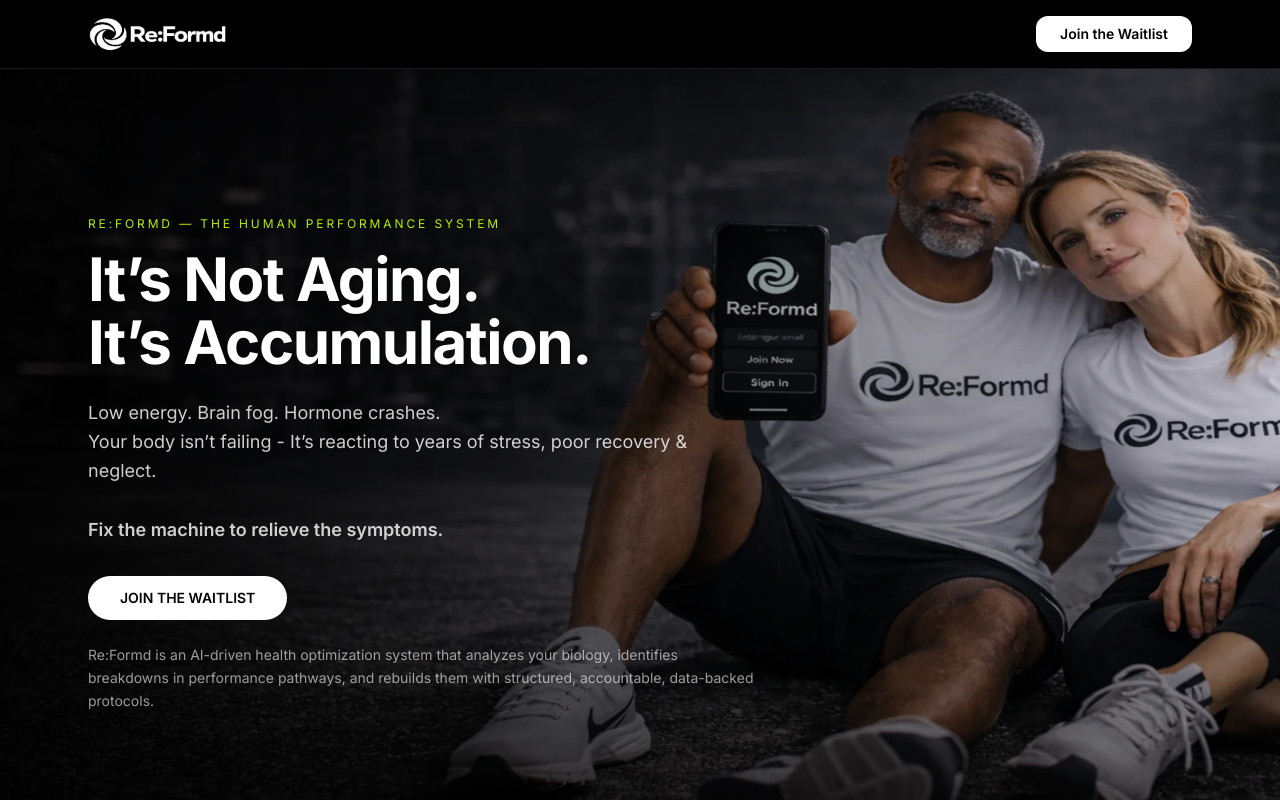
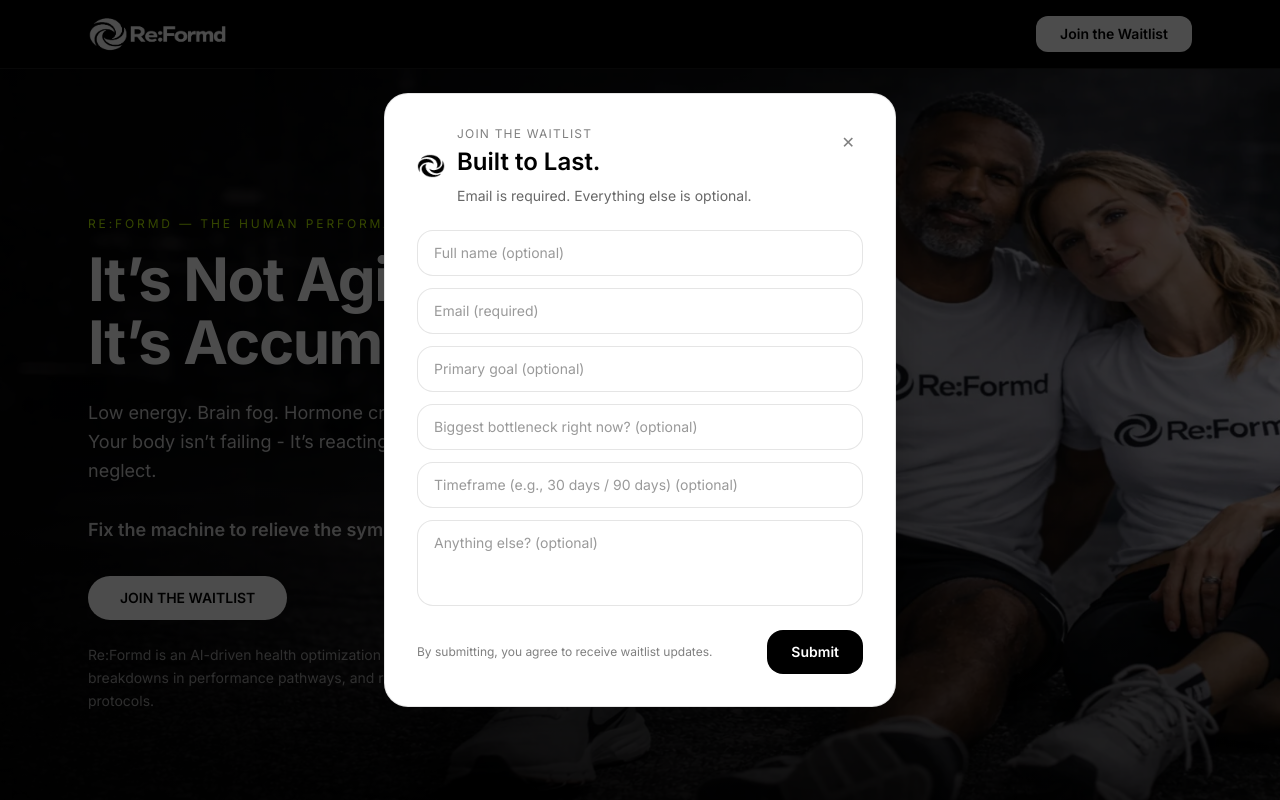
Before and after one commit to bwadz/reformd-web, a Next.js app: page / in a window 1280 px wide. Both pictures are taken after a click on the button "JOIN THE WAITLIST". Shown: the top 800 px of the page. Built offline with nearby package versions, Linux system fonts and the light colour scheme.

Commit message:
Merge homepage + waitlist modal and validation

```diff
--- a/src/app/page.tsx
+++ b/src/app/page.tsx
@@ -4,16 +4,129 @@
 import Link from "next/link";
 import Image from "next/image";
 
+type ToastType = "success" | "error" | "accent";
+
 export default function HomePage() {
-  const [toast, setToast] = useState<string | null>(null);
-
   const year = useMemo(() => new Date().getFullYear(), []);
 
+  const [toast, setToast] = useState<{ msg: string; type: ToastType } | null>(
+    null,
+  );
+  const [waitlistOpen, setWaitlistOpen] = useState(false);
+  const [submitting, setSubmitting] = useState(false);
+
+  const [form, setForm] = useState({
+    full_name: "",
+    email: "",
+    goal: "",
+    biggest_issue: "",
+    timeframe: "",
+    notes: "",
+    // Honeypot (bots will fill; humans won't see)
+    website: "",
+  });
+
+  function showToast(msg: string, type: ToastType = "success", ms = 3000) {
+    setToast({ msg, type });
+    window.setTimeout(() => setToast(null), ms);
+  }
+
   function onJoinWaitlist() {
-    // Placeholder for future DB-backed form (we'll wire this up next)
-    setToast("Waitlist form coming next — wiring to DB.");
-    setTimeout(() => setToast(null), 2500);
+    setWaitlistOpen(true);
   }
+
+  function closeWaitlist() {
+    setWaitlistOpen(false);
+  }
+
+  async function submitWaitlist() {
+    const email = form.email.trim().toLowerCase();
+    const emailRegex = /^[^\s@]+@[^\s@]+\.[^\s@]{2,}$/;
+
+    if (!emailRegex.test(email)) {
+      showToast("Enter a valid email address.", "accent", 2500);
+      return;
+    }
+
+    // Honeypot check (quietly succeed so bots think it worked)
+    if (form.website.trim().length > 0) {
+      closeWaitlist();
+      showToast("You’re in. Welcome to Re:Formd.", "success", 3000);
+      setForm({
+        full_name: "",
+        email: "",
+        goal: "",
+        biggest_issue: "",
+        timeframe: "",
+        notes: "",
+        website: "",
+      });
+      return;
+    }
+
+    setSubmitting(true);
+    try {
+      const res = await fetch("/api/waitlist", {
+        method: "POST",
+        headers: { "Content-Type": "application/json" },
+        body: JSON.stringify({
+          full_name: form.full_name || null,
+          email,
+          goal: form.goal || null,
+          biggest_issue: form.biggest_issue || null,
+          timeframe: form.timeframe || null,
+          notes: form.notes || null,
+          website: form.website || "", // honeypot
+        }),
+      });
+
+      const data: unknown = await res.json().catch(() => ({}));
+      if (!res.ok) {
+        const errMsg =
+          typeof data === "object" && data !== null && "error" in data
+            ? String((data as { error?: unknown }).error || "Failed to submit.")
+            : "Failed to submit.";
+        throw new Error(errMsg);
+      }
+
+      closeWaitlist();
+      setForm({
+        full_name: "",
+        email: "",
+        goal: "",
+        biggest_issue: "",
+        timeframe: "",
+        notes: "",
+        website: "",
+      });
+
+      const already =
+        typeof data === "object" && data !== null && "already" in data
+          ? Boolean((data as { already?: unknown }).already)
+          : false;
+
+      showToast(
+        already
+          ? "You’re already on the list."
+          : "You’re in. Welcome to Re:Formd.",
+        "success",
+        3000,
+      );
+    } catch (e) {
+      const msg =
+        e instanceof Error ? e.message : "Something broke. Try again.";
+      showToast(msg, "error", 3200);
+    } finally {
+      setSubmitting(false);
+    }
+  }
+
+  const toastClass =
+    toast?.type === "accent"
+      ? "border-emerald-400/35 bg-emerald-500/15 text-emerald-200"
+      : toast?.type === "error"
+        ? "border-red-400/35 bg-red-500/15 text-red-200"
+        : "border-white/15 bg-black/90 text-white/85";
 
   return (
     <div className="min-h-screen bg-black text-white overflow-x-hidden">
@@ -31,12 +144,12 @@
               />
             </Link>
 
-            <Link
-              href="#waitlist"
+            <button
+              onClick={onJoinWaitlist}
               className="rounded-xl bg-white px-4 sm:px-6 py-2 text-sm font-semibold text-black transition hover:opacity-90"
             >
               Join the Waitlist
-            </Link>
+            </button>
           </div>
         </header>
 
@@ -107,8 +220,10 @@
           </div>
 
           {toast && (
-            <div className="fixed bottom-6 left-1/2 z-50 -translate-x-1/2 rounded-full border border-white/15 bg-black/90 px-4 py-2 text-sm text-white/80">
-              {toast}
+            <div
+              className={`fixed bottom-6 left-1/2 z-50 -translate-x-1/2 rounded-full border px-4 py-2 text-sm ${toastClass}`}
+            >
+              {toast.msg}
             </div>
           )}
         </section>
@@ -721,12 +836,12 @@
             </h2>
 
             <div className="mt-12">
-              <Link
-                href="#waitlist"
+              <button
+                onClick={onJoinWaitlist}
                 className="w-full sm:w-auto inline-flex items-center justify-center rounded-2xl bg-white px-12 py-4 text-base font-semibold text-black transition hover:opacity-90"
               >
                 Join the Waitlist
-              </Link>
+              </button>
             </div>
 
             <p className="mt-12 text-xs tracking-wide text-white/40">
@@ -736,6 +851,138 @@
         </section>
 
         {/* FOOTER */}
+        {/* WAITLIST MODAL */}
+        {waitlistOpen && (
+          <div className="fixed inset-0 z-[60]">
+            {/* Backdrop */}
+            <button
+              onClick={closeWaitlist}
+              className="absolute inset-0 bg-black/70"
+              aria-label="Close waitlist modal"
+            />
+
+            {/* Modal */}
+            <div
+              className="absolute left-1/2 top-1/2 w-[92%] max-w-lg -translate-x-1/2 -translate-y-1/2 rounded-3xl border border-black/10 bg-white p-6 sm:p-8 text-black shadow-2xl"
+              role="dialog"
+              aria-modal="true"
+              aria-label="Join the waitlist"
+            >
+              <div className="flex items-start justify-between gap-6">
+                <div className="flex items-center gap-3">
+                  <Image
+                    src="/images/01-swirl-black copy.png"
+                    alt="Re:Formd"
+                    width={28}
+                    height={28}
+                  />
+                  <div>
+                    <div className="text-xs uppercase tracking-widest text-black/50">
+                      Join the Waitlist
+                    </div>
+                    <h3 className="mt-1 text-2xl font-semibold text-black">
+                      Built to Last.
+                    </h3>
+                    <p className="mt-2 text-sm text-black/60">
+                      Email is required. Everything else is optional.
+                    </p>
+                  </div>
+                </div>
+
+                <button
+                  onClick={closeWaitlist}
+                  className="rounded-full px-2 py-1 text-black/50 hover:text-black"
+                  aria-label="Close"
+                >
+                  ✕
+                </button>
+              </div>
+
+              <div className="mt-6 grid gap-3">
+                <input
+                  value={form.full_name}
+                  onChange={(e) =>
+                    setForm((f) => ({ ...f, full_name: e.target.value }))
+                  }
+                  placeholder="Full name (optional)"
+                  className="rounded-2xl border border-black/10 bg-white px-4 py-3 text-sm text-black placeholder:text-black/40 outline-none ring-0 focus:border-black/25"
+                />
+
+                <input
+                  value={form.email}
+                  onChange={(e) =>
+                    setForm((f) => ({ ...f, email: e.target.value }))
+                  }
+                  placeholder="Email (required)"
+                  type="email"
+                  className="rounded-2xl border border-black/10 bg-white px-4 py-3 text-sm text-black placeholder:text-black/40 outline-none ring-0 focus:border-black/25"
+                />
+
+                <input
+                  value={form.goal}
+                  onChange={(e) =>
+                    setForm((f) => ({ ...f, goal: e.target.value }))
+                  }
+                  placeholder="Primary goal (optional)"
+                  className="rounded-2xl border border-black/10 bg-white px-4 py-3 text-sm text-black placeholder:text-black/40 outline-none ring-0 focus:border-black/25"
+                />
+
+                <input
+                  value={form.biggest_issue}
+                  onChange={(e) =>
+                    setForm((f) => ({ ...f, biggest_issue: e.target.value }))
+                  }
+                  placeholder="Biggest bottleneck right now? (optional)"
+                  className="rounded-2xl border border-black/10 bg-white px-4 py-3 text-sm text-black placeholder:text-black/40 outline-none ring-0 focus:border-black/25"
+                />
+
+                <input
+                  value={form.timeframe}
+                  onChange={(e) =>
+                    setForm((f) => ({ ...f, timeframe: e.target.value }))
+                  }
+                  placeholder="Timeframe (e.g., 30 days / 90 days) (optional)"
+                  className="rounded-2xl border border-black/10 bg-white px-4 py-3 text-sm text-black placeholder:text-black/40 outline-none ring-0 focus:border-black/25"
+                />
+
+                <textarea
+                  value={form.notes}
+                  onChange={(e) =>
+                    setForm((f) => ({ ...f, notes: e.target.value }))
+                  }
+                  placeholder="Anything else? (optional)"
+                  rows={3}
+                  className="resize-none rounded-2xl border border-black/10 bg-white px-4 py-3 text-sm text-black placeholder:text-black/40 outline-none ring-0 focus:border-black/25"
+                />
+
+                {/* Honeypot field (hidden) */}
+                <input
+                  value={form.website}
+                  onChange={(e) =>
+                    setForm((f) => ({ ...f, website: e.target.value }))
+                  }
+                  tabIndex={-1}
+                  autoComplete="off"
+                  className="hidden"
+                />
+              </div>
+
+              <div className="mt-6 flex items-center justify-between gap-4">
+                <p className="text-xs text-black/50">
+                  By submitting, you agree to receive waitlist updates.
+                </p>
+
+                <button
+                  onClick={submitWaitlist}
+                  disabled={submitting}
+                  className="rounded-2xl bg-black px-6 py-3 text-sm font-semibold text-white transition hover:opacity-90 disabled:opacity-50"
+                >
+                  {submitting ? "Submitting…" : "Submit"}
+                </button>
+              </div>
+            </div>
+          </div>
+        )}
         <footer className="border-t border-white/10 bg-black">
           <div className="mx-auto max-w-6xl px-4 sm:px-6 py-12">
             <div className="flex flex-col gap-10 lg:flex-row lg:items-start lg:justify-between">
```
